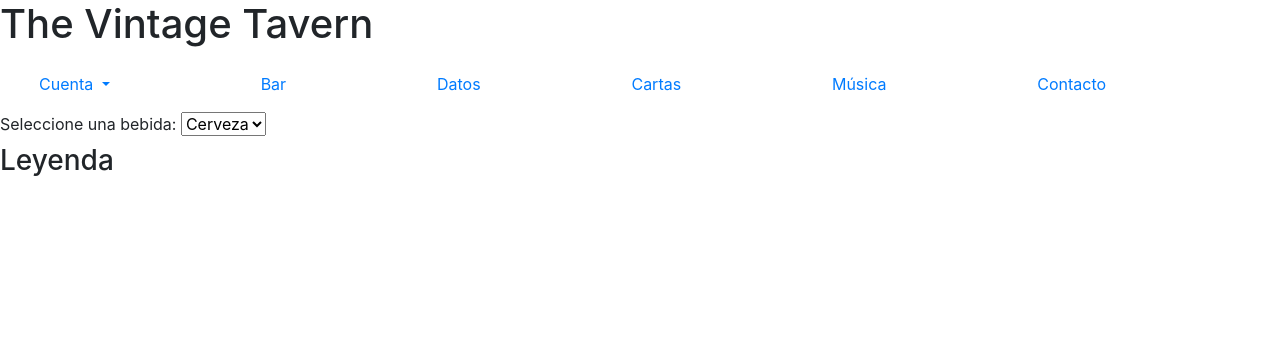
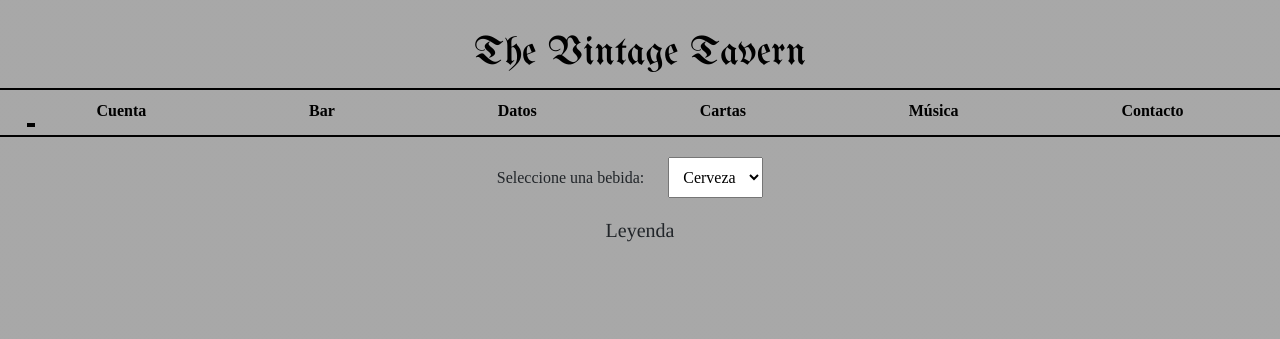
Before and after one commit to St3l1a/Programacion-Multimedia, a plain HTML site: page datos.html in a window 1280 px wide. Drawn offline with nearby package versions, Linux system fonts and the light colour scheme; the site is published under a folder, as on GitHub Pages, so addresses that start at the root find nothing; no server answers; a web font is replaced by a local one.

Commit message:
arreglar datos

```diff
--- a/datos.html
+++ b/datos.html
@@ -10,10 +10,10 @@
     <script src="https://cdn.jsdelivr.net/npm/popper.js@1.16.1/dist/umd/popper.min.js"></script>
     <script src="https://cdn.jsdelivr.net/npm/bootstrap@4.6.2/dist/js/bootstrap.bundle.min.js"></script>
     <link href="https://fonts.googleapis.com/css2?family=UnifrakturMaguntia&display=swap" rel="stylesheet">
-    <link rel="stylesheet" href="/CSS/estilos.css">
-    <link rel="stylesheet" href="/CSS/responsive.css">
-    <link rel="stylesheet" href="/CSS/tipografias.css">
-    <link rel="stylesheet" href="/CSS/login.css">
+    <link rel="stylesheet" href="CSS/estilos.css">
+    <link rel="stylesheet" href="CSS/responsive.css">
+    <link rel="stylesheet" href="CSS/tipografias.css">
+    <link rel="stylesheet" href="CSS/login.css">
   <script src="https://d3js.org/d3.v7.min.js"></script>
 
 </head>
```
